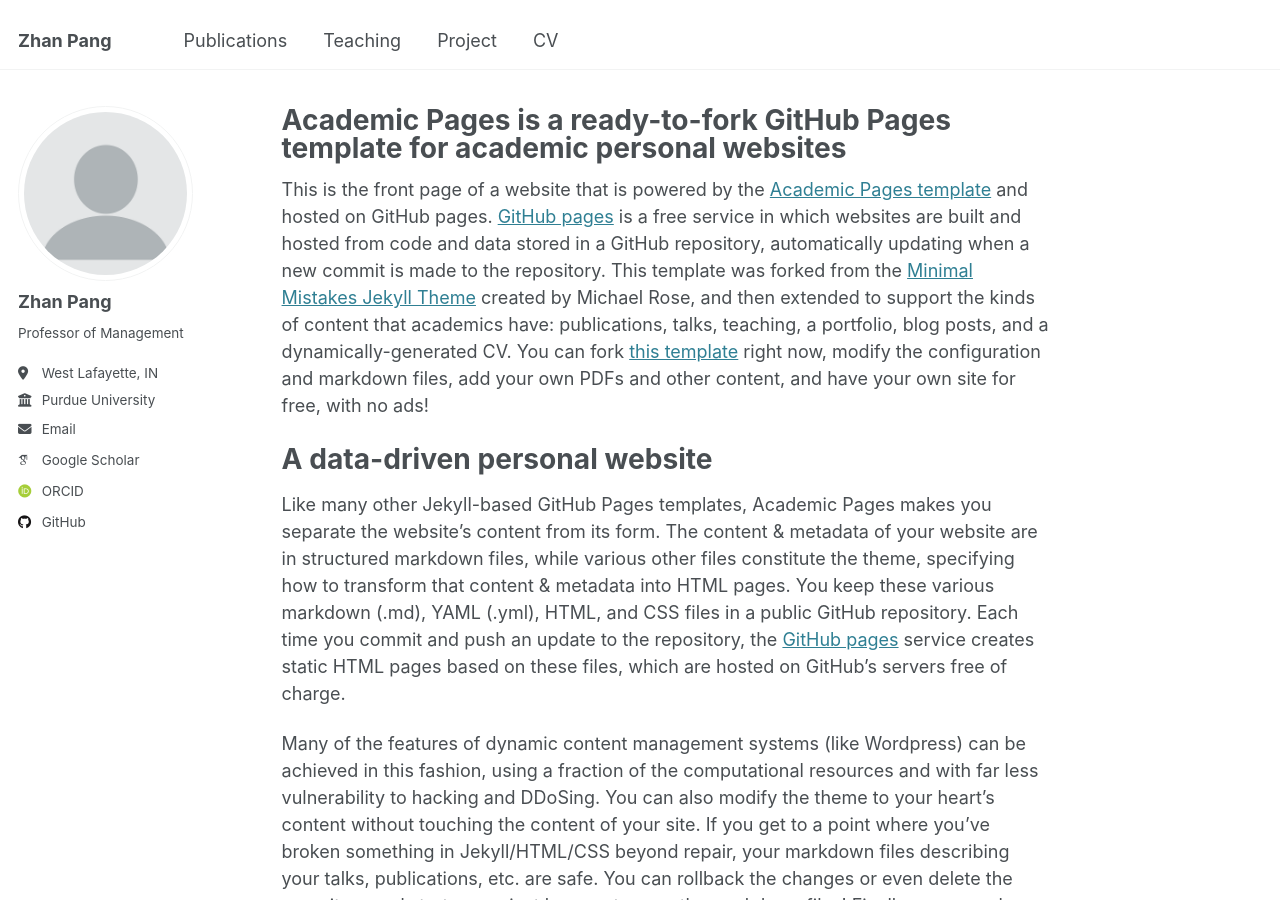
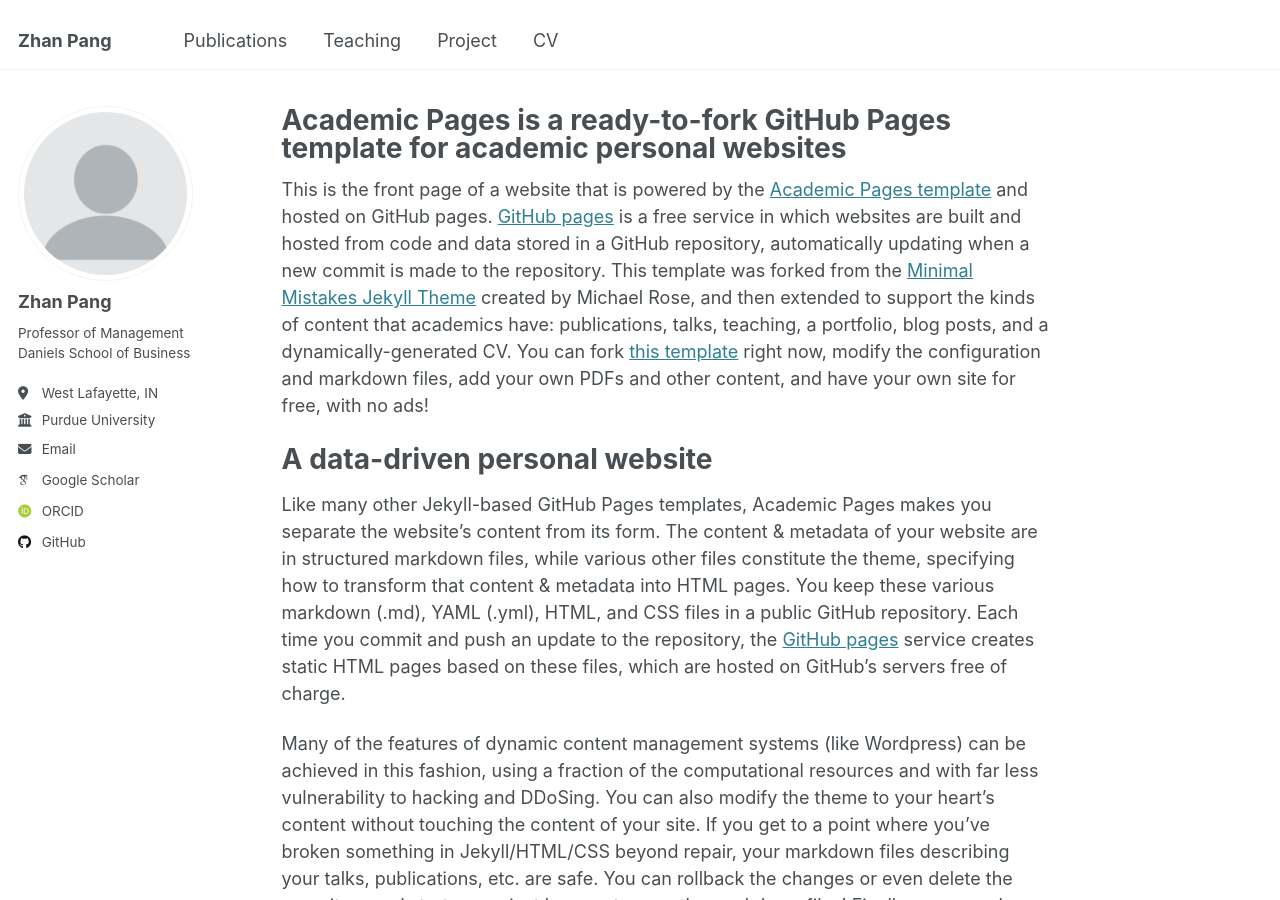
Before and after one commit to panalyticslab/panalyticslab.github.io, a Jekyll site: the page built from _pages/about.md, in a window 1280 px wide and 900 px high. Built offline with Jekyll 4.4.1, drawn with Linux system fonts in a browser that asks for light colours; some web fonts are replaced.

Commit message:
Update _config.yml

```diff
--- a/_config.yml
+++ b/_config.yml
@@ -25,9 +25,9 @@
   avatar           : "profile.png"
   name             : "Zhan Pang"
   pronouns         : # example: "she/her"
-  bio              : "Professor of Management"
+  bio              : "Professor of Management\n Daniels School of Business"
+  employer         : "Purdue University"
   location         : "West Lafayette, IN"
-  employer         : "Purdue University"
   uri              : # URL
   email            : "zpang@purdue.edu"
 
```
